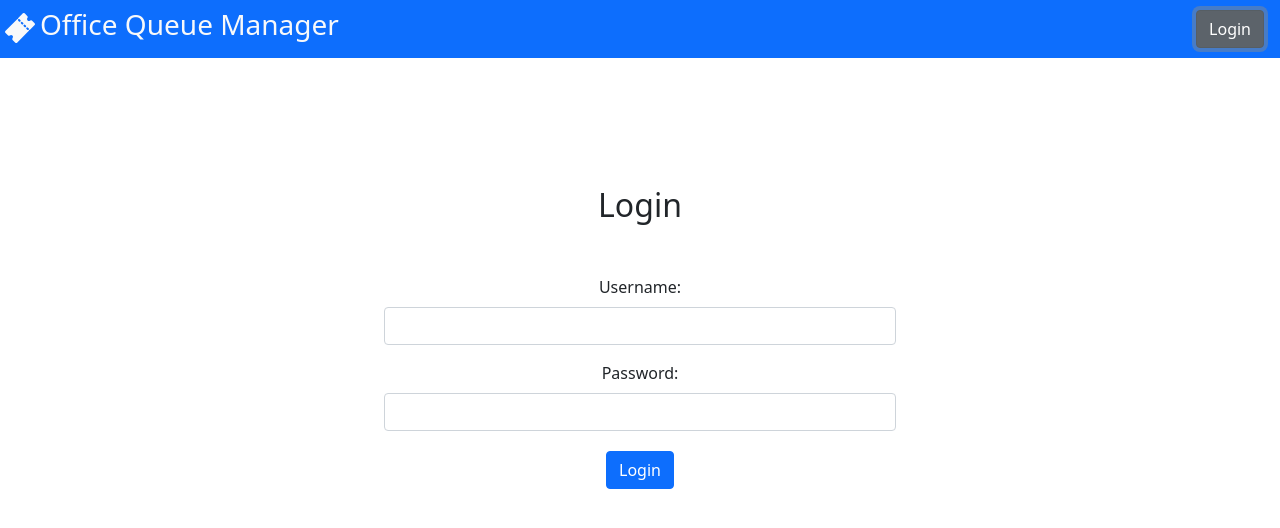
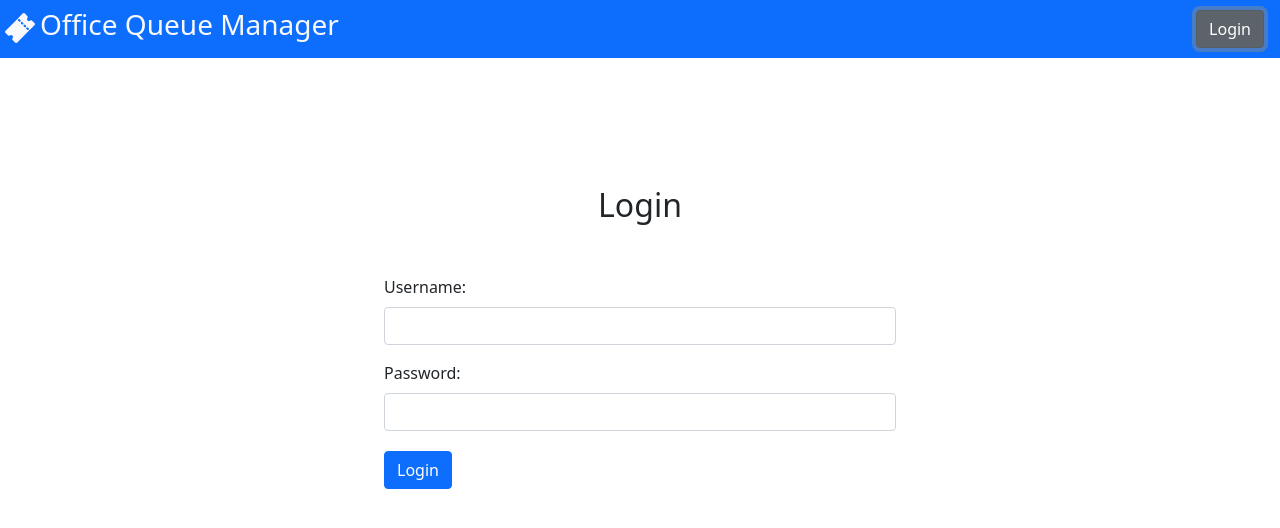
Before and after one commit to ISS-P06/office-queue-management, a React (Create React App) app in the folder client/: page /home in a window 1280 px wide. Both pictures are taken after a click on the button "Login". Shown: the top 528 px of the page. Built offline with nearby package versions, Linux system fonts and the light colour scheme; no server answers.

Commit message:
Fixed interface Added some validation

```diff
--- a/client/src/App.js
+++ b/client/src/App.js
@@ -53,7 +53,7 @@ function App() {
   };
 
   return (
-    <Container className="App bg-dark text-dark p-0 m-0" fluid>
+    <Container className="App text-dark p-0 m-0" fluid>
       <Router>
         <AppNavbar loggedIn={loggedIn} doLogout={doLogout} />
 
--- a/client/src/components/Authenticator.css
+++ b/client/src/components/Authenticator.css
@@ -4,7 +4,7 @@ h2 {
 }
 
 .main {
-    padding: 10% 30%;
+    margin: 10% 30%;
     background-color: white;
 }
 
@@ -12,7 +12,7 @@ h2 {
     margin: 20px 0;
 }
 
-Form.Label {
+Form {
     background-color: white;
     text-align: left;
 }
--- a/client/src/components/Authenticator.js
+++ b/client/src/components/Authenticator.js
@@ -1,7 +1,7 @@
 import React from 'react';
 import { useState } from 'react';
-import {Form, Button} from 'react-bootstrap'
-import './Authenticator.css'
+import {Form, Button} from 'react-bootstrap';
+import './Authenticator.css';
 
 function Authenticator(props) {
     const [username, setUsername] = useState('');
@@ -11,7 +11,15 @@ function Authenticator(props) {
     const handleSubmit = () => {
 
         const credentials = { username, password };
-        props.login(credentials);
+        let valid = true;
+
+        if(username === '' || password === '' || password.length < 6)
+            valid = false;
+
+        if(valid) {
+            props.login(credentials);
+        }
+
 
     };
 
```
